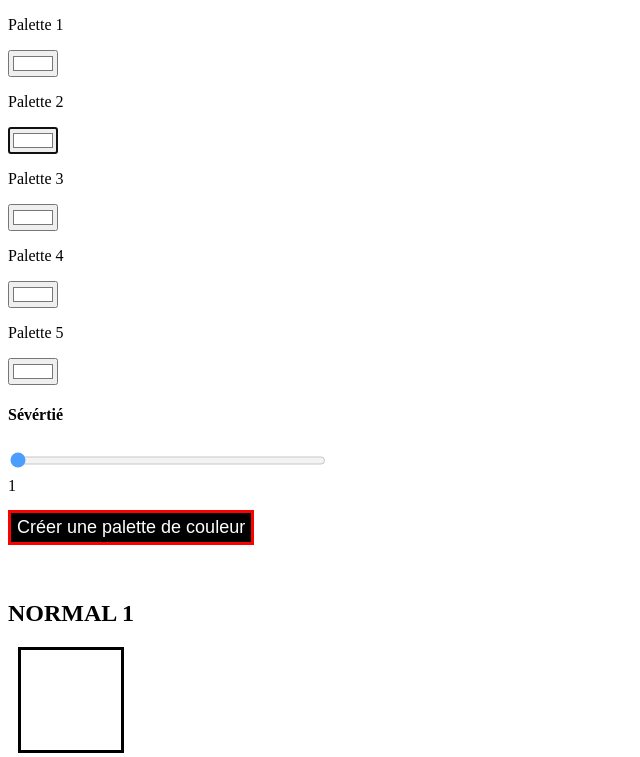
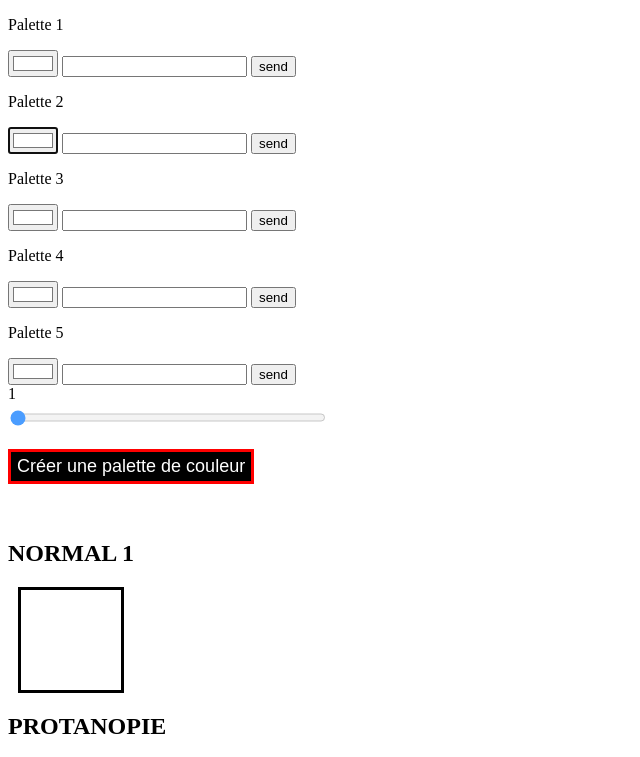
Before and after one commit to Lowky51/Daltonisme, a plain HTML site: page index.html in a window 1280 px wide. Shown: the top 757 px of the page, without its empty margins (0-640 px from the left). Drawn offline with Linux system fonts and the light colour scheme.

Commit message:
Add files via upload

```diff
--- a/index.html
+++ b/index.html
@@ -20,25 +20,35 @@
 
     <p>Palette 1</p>
     <input class="test" type="color" value="#ff0000" id="colorWell" />
+    <input type="text" name="" id="couleurInput">
+    <button onclick="updateColor()" >send</button>
 
     <p>Palette 2</p>
     <input class="test" type="color" value="#ff0000" id="colorWell_2" />
+    <input type="text" name="" id="colorWell">
+    <button onclick="updateFirst(event)" >send</button>
 
     <p>Palette 3</p>
     <input class="test" type="color" value="#ff0000" id="colorWell_3" />
+    <input type="text" name="" id="colorWell">
+    <button onclick="updateFirst(event)" >send</button>
 
     <p>Palette 4</p>
     <input class="test" type="color" value="#ff0000" id="colorWell_4" />
+    <input type="text" name="" id="colorWell">
+    <button onclick="updateFirst(event)" >send</button>
 
     <p>Palette 5</p>
     <input class="test" type="color" value="#ff0000" id="colorWell_5" />
+    <input type="text" name="" id="colorWell">
+    <button onclick="updateFirst(event)" >send</button>
 
-    <br>
-    <h4>Sévértié</h4>
+
 
     <div class="slidecontainer">
+        <div id="test"></div>
         <input type="range" min="1" max="10" value="1" class="slider" id="myRange">
-        <div id="test"></div>
+
     </div>
 
     <button class="button_create" onclick="createMultipleDivs()" >Créer une palette de couleur</button>
```
